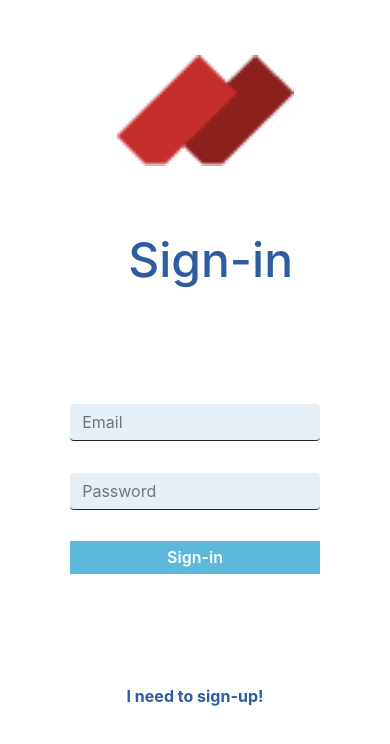
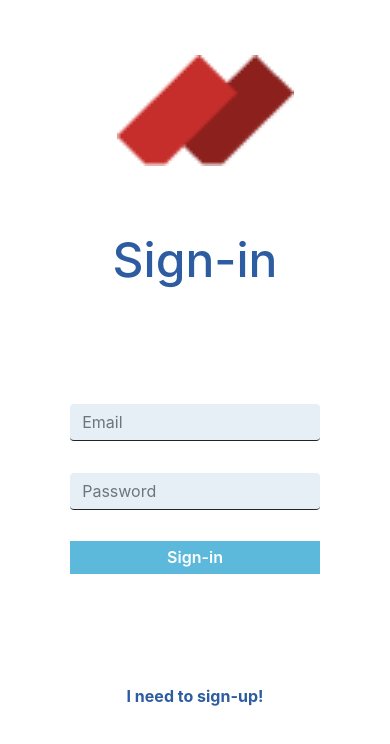
Before and after one commit to danieljones94/radical-tech-test-frontend, a React (Create React App) app: page /#/ in a window 390 px wide. Shown: the top 744 px of the page. Built offline with nearby package versions, Linux system fonts and the light colour scheme.

Commit message:
sign in page css

```diff
--- a/src/components/loginContainer/Login.css
+++ b/src/components/loginContainer/Login.css
@@ -70,6 +70,7 @@ input {
     font-size: 3em;
     position: relative;
     bottom: 10vh;
+    margin-left: 0%;
   }
 
   .form-group input {
```
